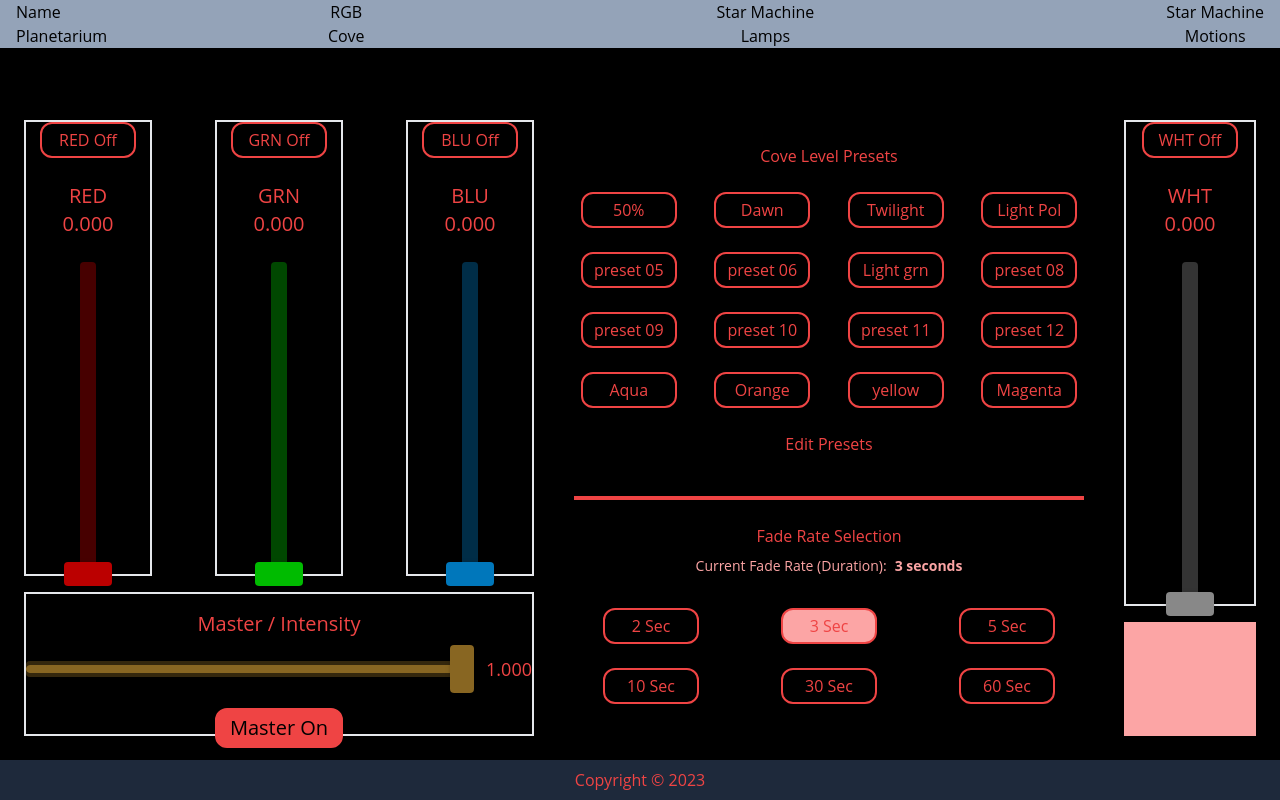
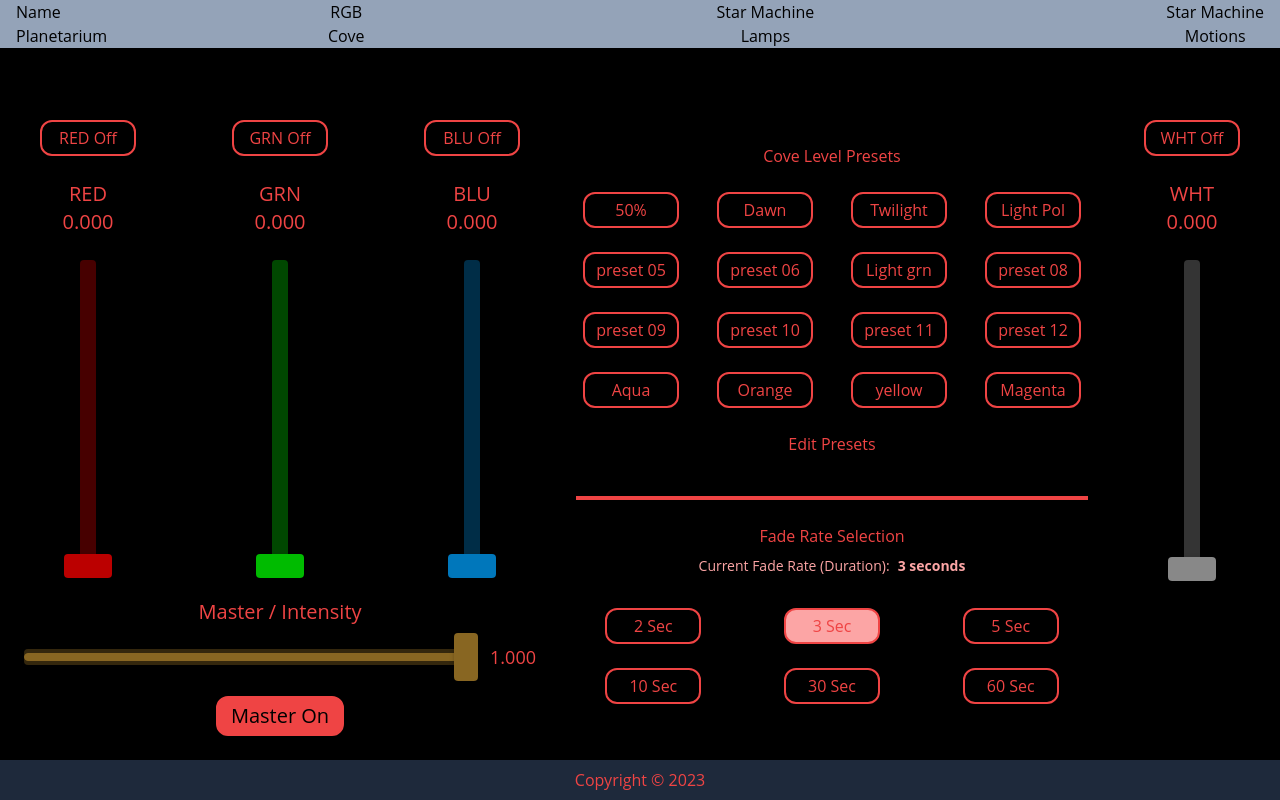
Before and after one commit to CelestialCoyote/react-hercules-chromacove, a React (Create React App) app in the folder frontend/: page / in a window 1280 px wide. Built offline with nearby package versions, Linux system fonts and the light colour scheme.

Commit message:
layout changes

```diff
--- a/frontend/src/Components/SliderVertical.jsx
+++ b/frontend/src/Components/SliderVertical.jsx
@@ -108,7 +108,7 @@ export default function SliderVertical(
 	const toggleButtonOn = "bg-red-500 border-red-500 border-2 text-black rounded-xl p-1 w-24 hover:bg-red-300 hover:border-red-300";
 
 	return (
-		<div className="flex flex-col items-center w-32 border-2">
+		<div className="flex flex-col items-center w-32">
 			<button
 				className={channelState.value > 0 ? `${toggleButtonOn}` : `${toggleButton}`}
 				onClick={handleToggleButton}
--- a/frontend/src/pages/RGBCove/RGBCove.jsx
+++ b/frontend/src/pages/RGBCove/RGBCove.jsx
@@ -33,7 +33,7 @@ export default function RGBCove() {
 					)}
 				</div>
 
-				<div className="flex flex-col mt-4 h-36 border-2">
+				<div className="flex flex-col mt-4 h-48">
 					<SliderMaster
 						color="#886622"
 						rgbChannels={rgbState}
@@ -59,7 +59,7 @@ export default function RGBCove() {
 			</div>
 
 			<div className="flex flex-col">
-				<div className="flex h-full border-2">
+				<div className="flex h-full">
 					<SliderWhite
 						color="#888888"
 						state={whtValue}
@@ -70,7 +70,7 @@ export default function RGBCove() {
 					/>
 				</div>
 
-				<div className="bg-red-300 mt-4 h-36"></div>
+				<div className="mt-4 h-52"></div>
 			</div>
 		</div>
 	);
```
